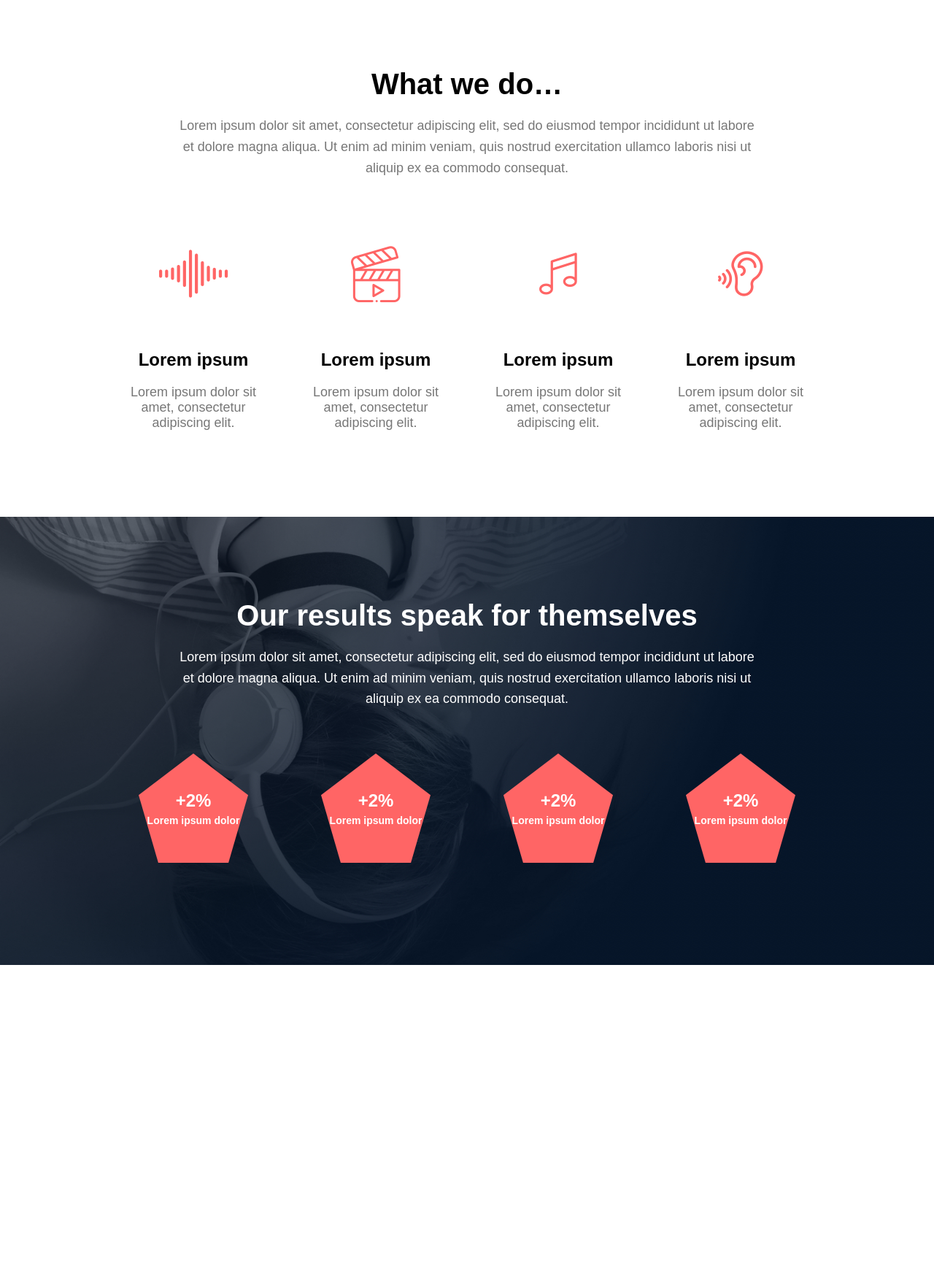
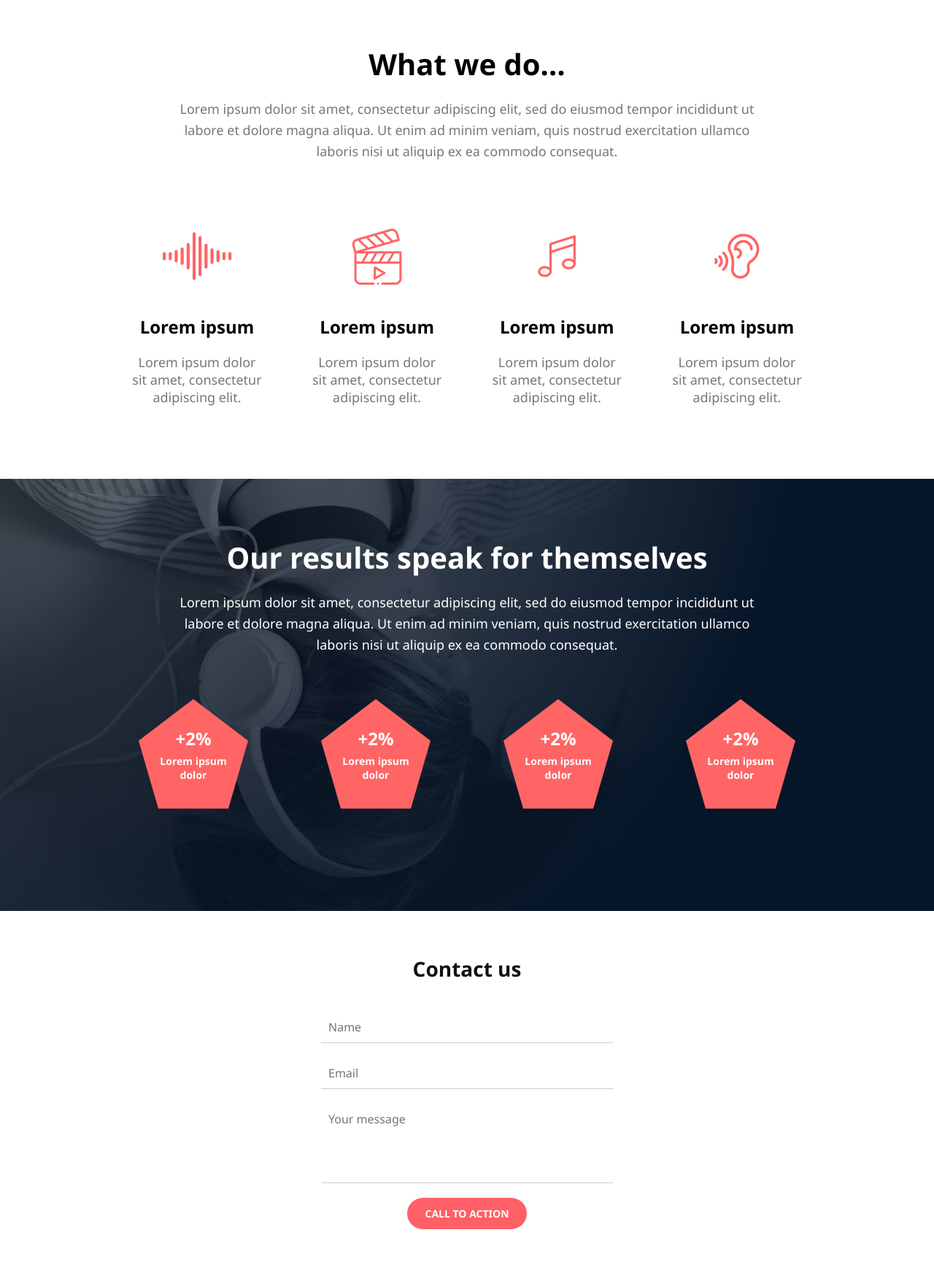
Before and after one commit to edturf01/alx_html_css, a plain HTML site: page headphones/3-index.html in a window 1280 px wide. Shown: the part 820-2564 px from the top of the page at 73% size. Before the commit the page ends 2142 px from the top, so only its background shows below. Drawn offline with Linux system fonts and the light colour scheme; files whose address does not match are found by name.

Commit message:
Added Contact Us section

```diff
--- a/headphones/3-index.html
+++ b/headphones/3-index.html
@@ -1,11 +1,79 @@
 <!DOCTYPE html>
 <html lang="en">
 <head>
-    <meta charset="UTF-8">
+  <meta charset="UTF-8" />
   <title>Headphones</title>
-    <link rel="stylesheet" href="2-styles.css">
-    <link rel="stylesheet" href="fonts/holberton_school-icon/style.css">
-    <meta name="viewport" content="width=device-width, initial-scale=1.0">
+  <link rel="stylesheet" href="2-styles.css" />
+  <link rel="stylesheet" href="fonts/holberton_school-icon/style.css" />
+  <meta name="viewport" content="width=device-width, initial-scale=1.0" />
+  <style>
+    * {
+      box-sizing: border-box;
+      margin: 0;
+      padding: 0;
+      font-family: "Segoe UI", sans-serif;
+    }
+
+    /* Contact Us section styles */
+    .contact-us {
+      display: flex;
+      justify-content: center;
+      align-items: center;
+      padding: 60px 20px;
+      background-color: #ffffff;
+    }
+
+    .form-wrapper {
+      width: 100%;
+      max-width: 400px;
+      text-align: center;
+    }
+
+    .form-wrapper h1 {
+      font-size: 28px;
+      font-weight: bold;
+      margin-bottom: 40px;
+      color: #111;
+    }
+
+    .contact-form {
+      display: flex;
+      flex-direction: column;
+      gap: 20px;
+    }
+
+    .contact-form input,
+    .contact-form textarea {
+      border: none;
+      border-bottom: 1px solid #ccc;
+      padding: 10px;
+      font-size: 16px;
+      background-color: transparent;
+      outline: none;
+    }
+
+    .contact-form textarea {
+      resize: none;
+    }
+
+    .contact-form button {
+      background-color: #ff5f66;
+      color: #fff;
+      border: none;
+      padding: 12px 24px;
+      font-weight: bold;
+      font-size: 14px;
+      border-radius: 25px;
+      cursor: pointer;
+      transition: background-color 0.3s;
+      width: fit-content;
+      align-self: center;
+    }
+
+    .contact-form button:hover {
+      background-color: #e14e54;
+    }
+  </style>
 </head>
 <body>
 
@@ -109,5 +177,18 @@
     </section>
   </main>
 
+  <!-- Contact Us section -->
+  <section class="contact-us">
+    <div class="form-wrapper">
+      <h1>Contact us</h1>
+      <form class="contact-form">
+        <input type="text" placeholder="Name" required />
+        <input type="email" placeholder="Email" required />
+        <textarea placeholder="Your message" rows="4" required></textarea>
+        <button type="submit">CALL TO ACTION</button>
+      </form>
+    </div>
+  </section>
+
 </body>
 </html>
--- a/headphones/3-styles.css
+++ b/headphones/3-styles.css
@@ -1,256 +1,59 @@
-:root {
-    --primary-color: #FF6565;
-    --text-color: #ffffff;
-    --font-family: 'Source Sans Pro', sans-serif;
+/* Contact Us section styles */
+.contact-us {
+  display: flex;
+  justify-content: center;
+  align-items: center;
+  padding: 60px 20px;
+  background-color: #ffffff;
 }
 
-body {
-    margin: 0;
-    padding: 0;
-    font-family: var(--font-family);
-}
-
-/* Header */
-.header {
-    background-image: url('images/headphones_hero_1.jpg');
-    background-size: cover;
-    background-position: center;
-    height: 100vh;
-    color: var(--text-color);
-    position: relative;
-}
-
-.container {
-    max-width: 1000px;
-    margin: 0 auto;
-    padding: 20px;
-    display: flex;
-    justify-content: space-between;
-    align-items: center;
-}
-
-.logo img {
-    height: 40px;
-}
-
-.navbar a {
-    color: var(--text-color);
-    text-decoration: none;
-    margin-left: 30px;
-    font-weight: 600;
-}
-
-.navbar a:hover {
-    color: var(--primary-color);
-}
-
-.hero {
-    position: absolute;
-    top: 50%;
-    left: 50%;
-    transform: translate(-50%, -50%);
-    text-align: center;
-    max-width: 600px;
-}
-
-.hero h1 {
-    font-size: 48px;
-    margin-bottom: 20px;
-}
-
-.hero p {
-    font-size: 20px;
-    margin-bottom: 30px;
-}
-
-.hero button {
-    background-color: var(--primary-color);
-    border: none;
-    padding: 15px 40px;
-    border-radius: 30px;
-    font-size: 18px;
-    color: var(--text-color);
-    cursor: pointer;
-    margin-bottom: 20px;
-}
-
-.hero button:hover {
-    opacity: 0.9;
-}
-
-.description {
-    font-size: 16px;
-    line-height: 1.6;
-}
-
-/* What we do section */
-.what-we-do {
-    padding: 80px 20px;
-    max-width: 1000px;
-    margin: 0 auto;
+.form-wrapper {
+  width: 100%;
+  max-width: 400px;
   text-align: center;
 }
 
-.what-we-do h2 {
-    font-size: 40px;
-    margin-bottom: 20px;
-}
-
-.what-we-do .intro-text {
-    font-size: 18px;
-    color: #777;
-    margin-bottom: 60px;
-    line-height: 1.6;
-    max-width: 800px;
-    margin-left: auto;
-    margin-right: auto;
-}
-
-.services {
-    display: flex;
-    justify-content: space-between;
-    flex-wrap: nowrap;
-    max-width: 1000px;
-    margin: 0 auto;
-}
-
-.service-item {
-    width: 220px;
-    padding: 20px;
-    text-align: center;
-}
-
-.service-item span {
-    font-size: 100px;
-    color: var(--primary-color);
-    margin-bottom: 30px;
-    display: inline-block;
-}
-
-.service-item h3 {
-    font-size: 24px;
-    margin-bottom: 20px;
-}
-
-.service-item p {
-    font-size: 18px;
-    color: #777;
-}
-
-/* Our results section */
-.our-results {
-    background: url('images/headphones_hero_2.jpg') no-repeat center center/cover;
-    padding: 80px 20px;
-    color: #fff;
-    text-align: center;
-}
-
-.our-results h2 {
-    font-size: 40px;
-    margin-bottom: 20px;
-}
-
-.results-description {
-    font-size: 18px;
-    margin-bottom: 60px;
-    max-width: 800px;
-    margin-left: auto;
-    margin-right: auto;
-    line-height: 1.6;
-}
-
-.stats {
-    display: flex;
-    justify-content: space-around;
-    flex-wrap: wrap;
-    max-width: 1000px;
-    margin: 0 auto;
-}
-
-.stat-item {
-    text-align: center;
+.form-wrapper h1 {
+  font-size: 28px;
+  font-weight: bold;
   margin-bottom: 40px;
-}
-
-.pentagon {
-    width: 150px;
-    height: 150px;
-    background: var(--primary-color);
-    clip-path: polygon(50% 0%, 100% 38%, 82% 100%, 18% 100%, 0% 38%);
-    margin: 0 auto 20px auto;
-    display: flex;
-    justify-content: center;
-    align-items: center;
-    color: #fff;
-    font-weight: bold;
-    padding: 10px;
-    box-sizing: border-box;
-    text-align: center;
-}
-
-.pentagon-text {
-    display: flex;
-    flex-direction: column;
-    justify-content: center;
-}
-
-.pentagon-text .percent {
-    font-size: 24px;
-    margin: 0;
-}
-
-.pentagon-text .label {
-    font-size: 14px;
-    margin: 5px 0 0 0;
-}
-.contact-us {
-    padding: 80px 20px;
-    background-color: #f5f5f5;
-    text-align: center;
-}
-
-.contact-us h2 {
-    font-size: 40px;
-    margin-bottom: 20px;
-}
-
-.contact-description {
-    font-size: 18px;
-    color: #555;
-    margin-bottom: 60px;
-    max-width: 700px;
-    margin-left: auto;
-    margin-right: auto;
+  color: #111;
 }
 
 .contact-form {
   display: flex;
   flex-direction: column;
-    align-items: center;
-    max-width: 600px;
-    margin: 0 auto;
+  gap: 20px;
 }
 
-.contact-form input, .contact-form textarea {
-    width: 100%;
-    padding: 15px;
-    margin-bottom: 20px;
-    border: 1px solid #ccc;
-    border-radius: 5px;
+.contact-form input,
+.contact-form textarea {
+  border: none;
+  border-bottom: 1px solid #ccc;
+  padding: 10px;
   font-size: 16px;
-    font-family: var(--font-family);
+  background-color: transparent;
+  outline: none;
+}
+
+.contact-form textarea {
+  resize: none;
 }
 
 .contact-form button {
-    background-color: var(--primary-color);
+  background-color: #ff5f66;
   color: #fff;
   border: none;
-    padding: 15px 30px;
-    border-radius: 30px;
-    font-size: 18px;
+  padding: 12px 24px;
+  font-weight: bold;
+  font-size: 14px;
+  border-radius: 25px;
   cursor: pointer;
+  transition: background-color 0.3s;
+  width: fit-content;
+  align-self: center;
 }
 
 .contact-form button:hover {
-    opacity: 0.9;
+  background-color: #e14e54;
 }
```
Lines whose indentation alone changed are shown as unchanged.
